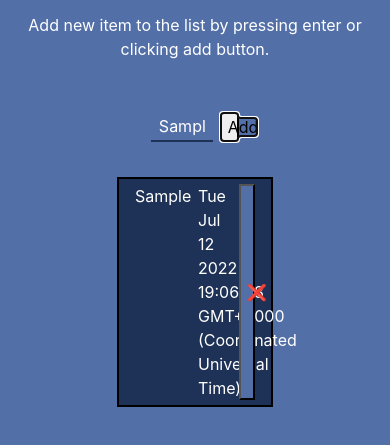
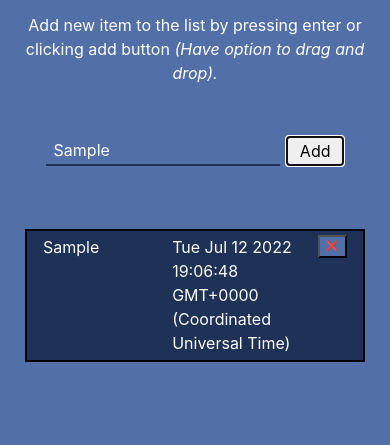
Before and after one commit to Kharnate/ToDo_List, a plain HTML site: page index.html in a window 390 px wide. Both pictures are taken after typing "Sample" into the empty fields and a click on the button "Add". Shown: the part 131-576 px from the top of the page. Drawn offline with nearby package versions, Linux system fonts and the light colour scheme.

Commit message:
Added media query and drag and drop option for item in list.

```diff
--- a/index.html
+++ b/index.html
@@ -13,7 +13,7 @@
     </div>
     <div class="instructions-container">
         <p class="instruction">
-          Add new item to the list by pressing enter or clicking add button.
+          Add new item to the list by pressing enter or clicking add button <em>(Have option to drag and drop).</em>
         </p>
     </div>
     <div class="add-list-container">
--- a/main.js
+++ b/main.js
@@ -1,9 +1,12 @@
 function addItemToList(){
+
     const itemText = document.getElementById("item-text");
     const listContainer = document.getElementById("list-container");
 
     const addedItemContainer = document.createElement('div');
     addedItemContainer.classList.add("added-item");
+    addedItemContainer.classList.add("draggable")
+    addedItemContainer.draggable = true;
 
     let textDiv = document.createElement('div');
     textDiv.classList.add('added-item-text');
@@ -25,6 +28,8 @@ function addItemToList(){
     listContainer.appendChild(addedItemContainer);
 
     removeItems();
+    dragEvent();
+
 }
 
 function getDateAndTime(){
@@ -46,3 +51,45 @@ document.onkeydown = function(e) {
     if(e.key === "Enter")
         addItemToList();
 }
+
+function dragEvent(){
+
+    const draggableList = document.querySelectorAll('.draggable');
+    const listContainer = document.querySelector('.list-container');
+
+    draggableList.forEach(dragItem => {
+        dragItem.addEventListener('dragstart',() => {
+            dragItem.classList.add('dragging');
+        });
+
+        dragItem.addEventListener('dragend', () => {
+            dragItem.classList.remove('dragging');
+        });
+    });
+
+    listContainer.addEventListener('dragover', e => {
+        e.preventDefault();
+        const afterElement = getDragAfterElement(listContainer, e.clientY);
+        const draggable = document.querySelector('.dragging');
+        if(afterElement == null){
+            listContainer.appendChild(draggable);
+        }else{
+            listContainer.insertBefore(draggable, afterElement);
+        }
+        listContainer.appendChild(draggable);
+    });
+}
+
+function getDragAfterElement(container, y){
+    const draggableElement = [...container.querySelectorAll('.draggable:not(.dragging)')];
+
+    return draggableElement.reduce( (closest, child) =>{
+        const box = child.getBoundingClientRect();
+        const offset = y - box.top - box.height /2;
+        if(offset < 0 && offset > closest.offset){
+            return {offset: offset, element: child}
+        }else{
+            return closest;
+        }
+    }, {offset: Number.NEGATIVE_INFINITY}).element;
+}
--- a/styles.css
+++ b/styles.css
@@ -14,6 +14,7 @@ body{
     color: white;
     text-align: center;
     margin-top: 1em;
+    padding: 0 1.5em;
 }
 
 .add-list-container{
@@ -57,7 +58,8 @@ input[type=text]:focus{
     justify-content: center;
     flex-direction: column;
     margin: 0 auto;
-    margin-top: 1.5em;
+    margin-top: 1.7em;
+    padding: 1em;
 }
 
 .added-item{
@@ -65,27 +67,89 @@ input[type=text]:focus{
     color: white;
     background-color: #1e3156;
     align-self: center;
-    margin: .5em;
+    margin: 1em;
     padding: .3em 1em;
     display: flex;
     border: 2px solid black;
 }
 
+.draggable{
+    cursor: move;
+}
+
+.draggable.dragging{
+    opacity: .5;
+}
+
 .added-item-text{
-    width: 64%;;
+    width: 55%;
 }
 
 .added-item-time{
-    width: 30%;
+    width: 39%;
 }
 
 .remove-item-btn{
     width: 6%;
+    height: 1%;
     background-color: #536fa8;
     margin-left: 5px;
+    padding: .2em;
 }
 
 .remove-item-btn:hover{
     cursor: pointer;
     background-color: white;
 }
+
+@media only screen and (max-width: 1300px) {
+   .added-item{
+       width: 70%;
+   }
+}
+
+@media only screen and (max-width: 825px) {
+    .added-tem{
+        width: 85%;
+    }
+    .remove-item-btn{
+        font-size: .6em;
+    }
+    .item-text{
+        width: 30%;
+    }
+    .add-btn{
+        width: 7%;
+    }
+}
+
+
+@media only screen and (max-width: 600px) {
+    .added-item{
+        width: 95%;
+    }
+    .added-item-text{
+        width: 45%;
+    }
+    .added-item-time{
+        width: 49%;
+    }
+    .item-text{
+        width: 50%;
+    }
+    .add-btn{
+        width: 10%;
+    }
+ }
+
+ @media only screen and (max-width: 400px) {
+    .item-text{
+        width: 60%;
+    }
+    .add-btn{
+        width: 15%;
+    }
+    .remove-item-btn{
+        width: 10%;
+    }
+ }
```
